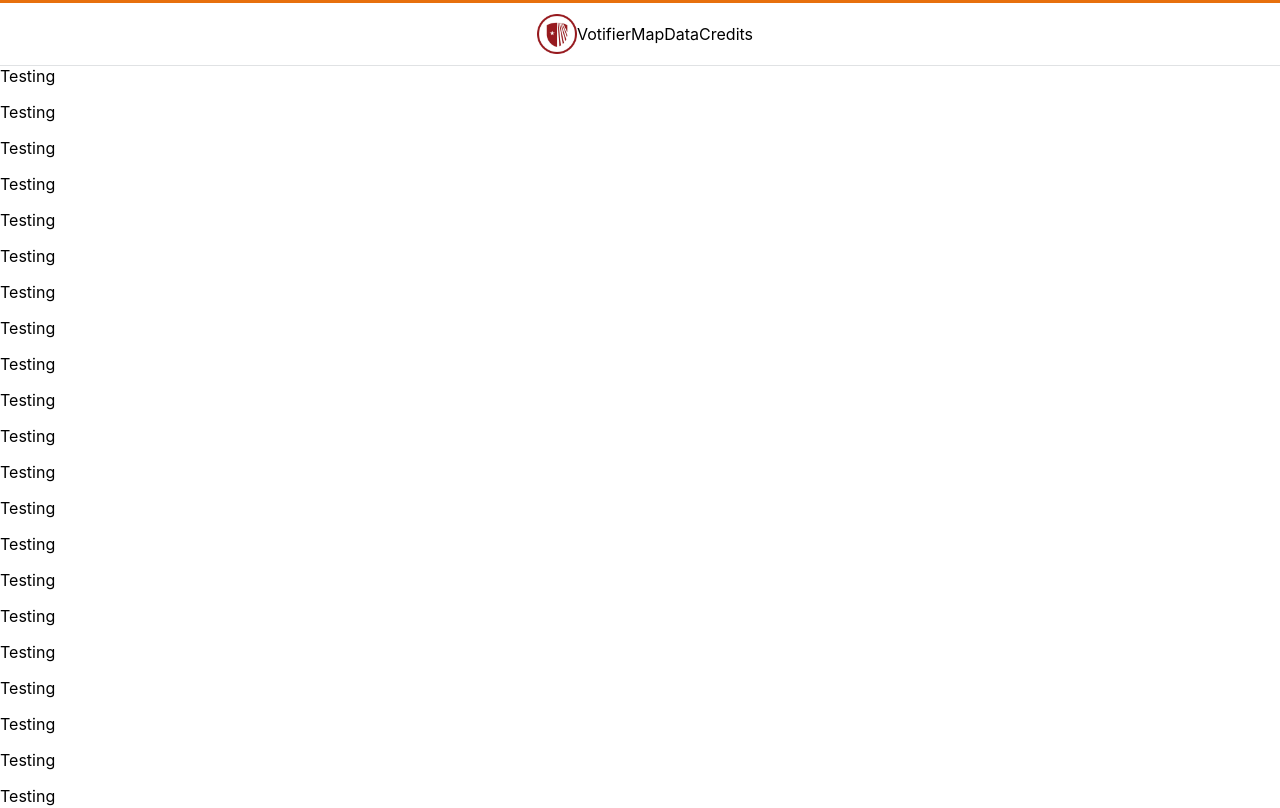
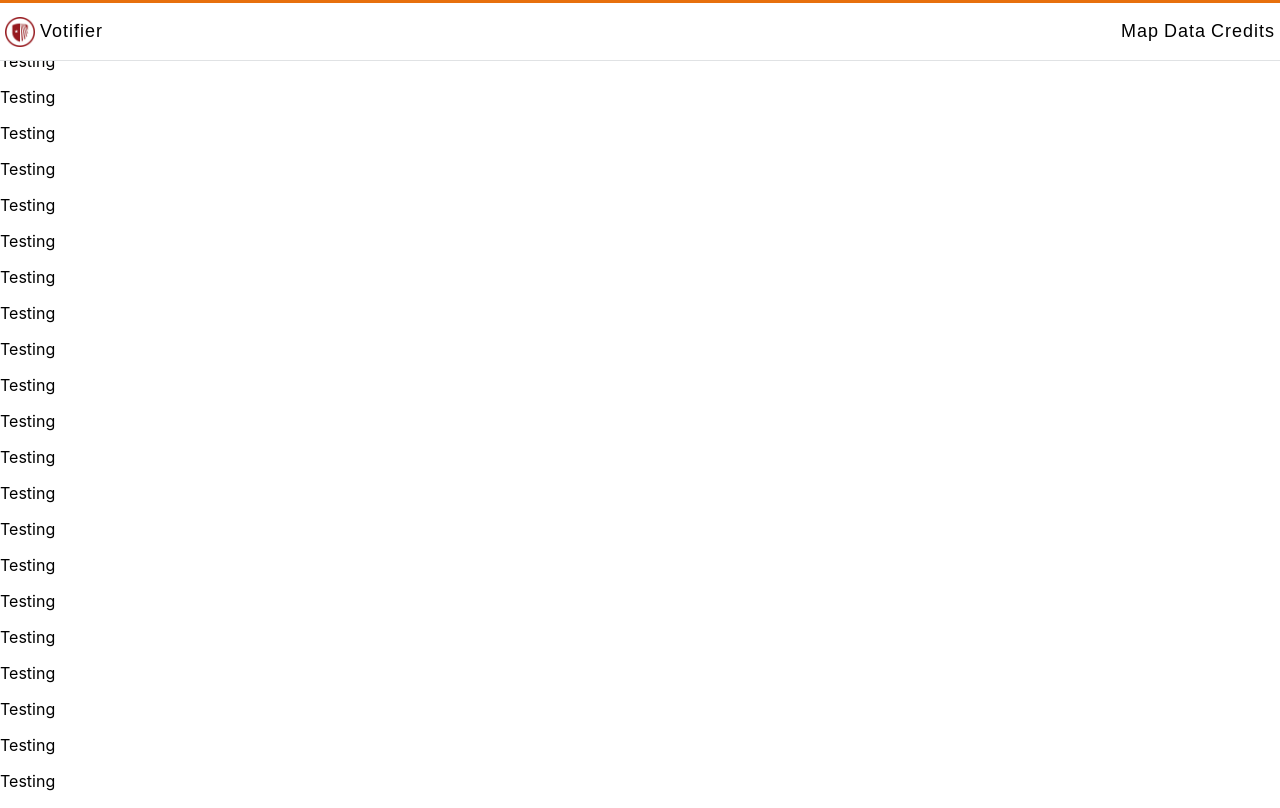
Before and after one commit to SBU-CSE-416/votifier, a React (Create React App) app in the folder client/: page / in a window 1280 px wide. Shown: the top 808 px of the page. Built offline with nearby package versions, Linux system fonts and the light colour scheme.

Commit message:
updated nav bar button alignments

```diff
--- a/client/src/components/NavBar.js
+++ b/client/src/components/NavBar.js
@@ -4,11 +4,15 @@ export default function NavBar() {
     return (
         <div className='nav-container'>
             <header className='navbar'>
-                <img id="sbu-logo-img" src="/sbu_round_logo.png" alt="sbu logo"></img>
-                <p>Votifier</p>
-                <p>Map</p>
-                <p>Data</p>
-                <p>Credits</p>
+                <div style={{display:"flex", alignItems:"center"}}>
+                    <img id="sbu-logo-img" src="/sbu_round_logo.png" alt="sbu logo"></img>
+                    <p id='home-btn' className='text-btn'>Votifier</p>
+                </div>
+                <div style={{display:"flex", justifyContent:"flex-end"}}>
+                    <p id="map-btn" className='text-btn'>Map</p>
+                    <p id="data-btn" className='text-btn'>Data</p>
+                    <p id="credits-btn" className='text-btn'>Credits</p>
+                </div>
             </header>
         </div>
     );
--- a/client/src/stylesheets/navBar.css
+++ b/client/src/stylesheets/navBar.css
@@ -1,6 +1,6 @@
 .nav-container{
     width: 100%;
-    height: 50px;
+    height: 35px;
 }
 
 .navbar {
@@ -11,15 +11,42 @@
     z-index: 1000;
     border-top: 3px solid #e7700d;
     align-items: center;
-    justify-content: center;
+    justify-content: space-between;
     width: 100%;
     display: flex;
     border-bottom: 1px solid #e0e2e4;
-    padding: 5px;
+}
+
+.text-btn {
+    cursor: pointer;
+    font-size: 18px;
+    font-family: 'Arial', sans-serif;
+    font-weight: 500;
+    letter-spacing: 1px;
 }
 
 #sbu-logo-img{
     cursor: pointer;
-    height: 40px;
+    height: 30px;
     width: auto;
+    margin-left: 5px;
+
 }
+
+#home-btn{
+    margin-left: 5px;
+}
+
+#map-btn{
+    margin-right: 5px;
+}
+
+#data-btn{
+    margin-right: 5px;
+
+}
+
+#credits-btn{
+    margin-right: 5px;
+
+}
```
